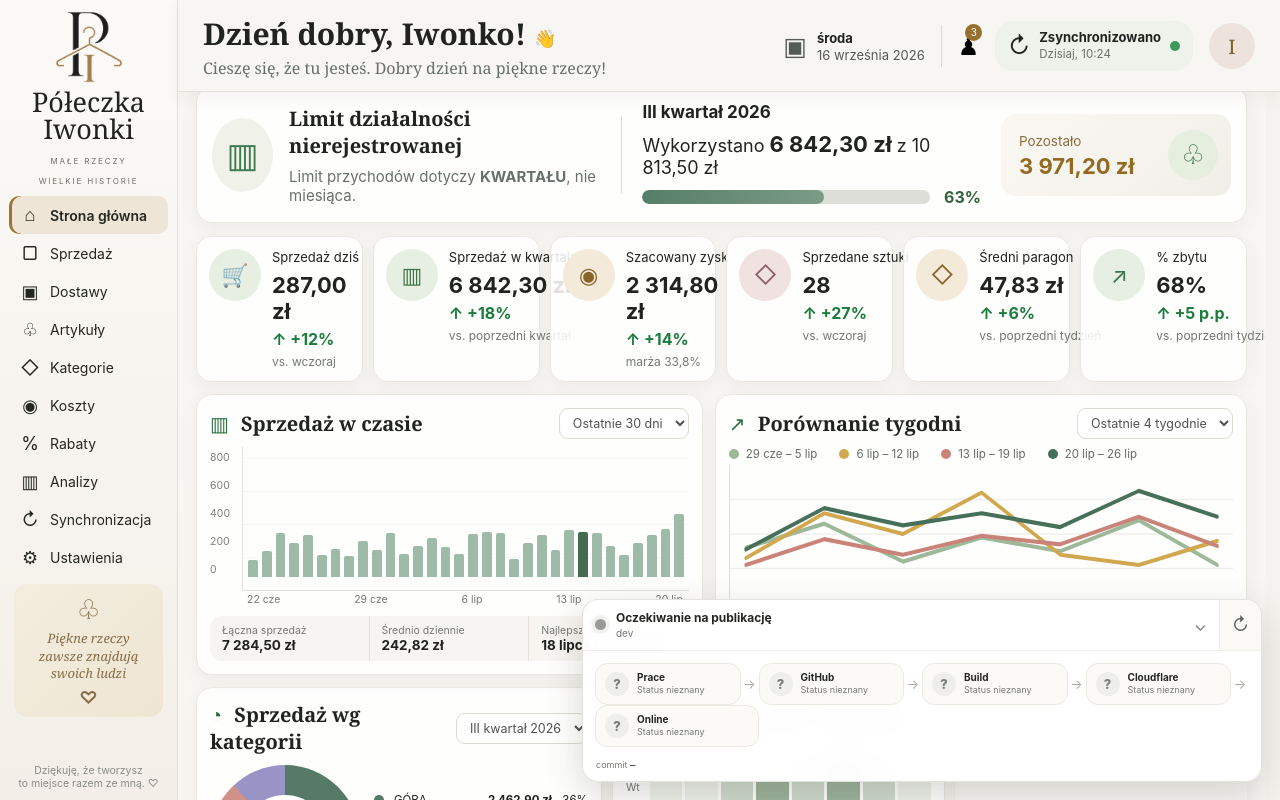
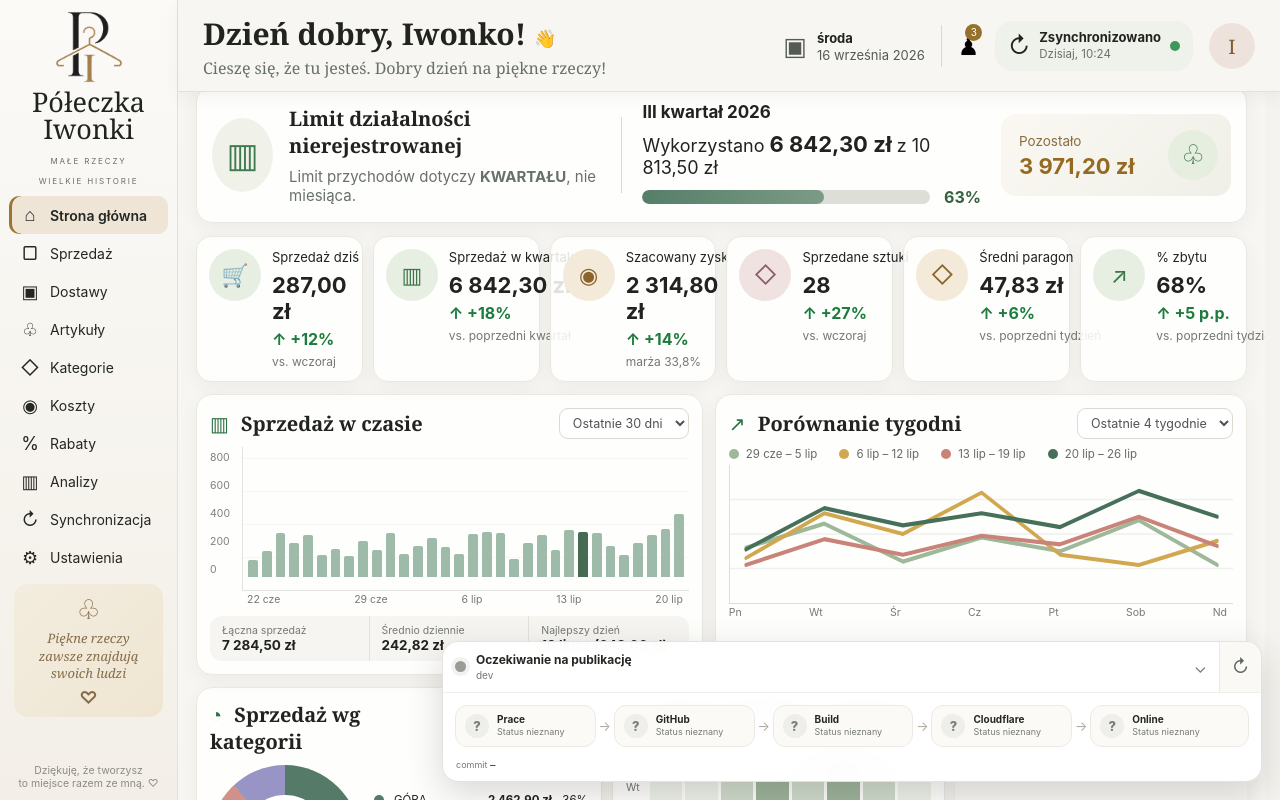
Before and after one commit to 022IE/poleczka-pwa, a React (Vite) app: page / in a window 1280 px wide. Shown: the top 800 px of the page. Built offline with nearby package versions, Linux system fonts and the light colour scheme; no server answers.

Commit message:
Dostosuj widget do pięciu etapów publikacji

```diff
--- a/src/build-status.css
+++ b/src/build-status.css
@@ -3,7 +3,7 @@
   right: 18px;
   bottom: 18px;
   z-index: 260;
-  width: min(680px, calc(100vw - 36px));
+  width: min(820px, calc(100vw - 36px));
   border: 1px solid rgba(104, 96, 82, 0.18);
   border-radius: 16px;
   background: rgba(255, 255, 255, 0.96);
@@ -15,7 +15,7 @@
 }
 
 .build-pipeline.is-collapsed {
-  width: min(330px, calc(100vw - 36px));
+  width: min(430px, calc(100vw - 36px));
 }
 
 .build-pipeline-head {
@@ -94,7 +94,7 @@
 
 .build-pipeline-flow {
   display: grid;
-  grid-template-columns: repeat(4, minmax(0, 1fr));
+  grid-template-columns: repeat(5, minmax(0, 1fr));
   gap: 0;
   padding: 12px;
 }
@@ -261,15 +261,9 @@
   to { transform: rotate(360deg); }
 }
 
-@media (max-width: 820px) {
-  .build-pipeline {
-    right: 10px;
-    bottom: 10px;
-    width: calc(100vw - 20px);
-  }
-
+@media (max-width: 980px) {
   .build-pipeline-flow {
-    grid-template-columns: 1fr 1fr;
+    grid-template-columns: repeat(3, minmax(0, 1fr));
     gap: 8px;
   }
 
@@ -279,6 +273,23 @@
 
   .build-pipeline-arrow {
     display: none;
+  }
+}
+
+@media (max-width: 820px) {
+  .build-pipeline {
+    right: 10px;
+    bottom: 10px;
+    width: calc(100vw - 20px);
+  }
+
+  .build-pipeline.is-collapsed {
+    width: calc(100vw - 20px);
+  }
+
+  .build-pipeline-flow {
+    grid-template-columns: 1fr 1fr;
+    gap: 8px;
   }
 
   .build-pipeline-meta {
```
